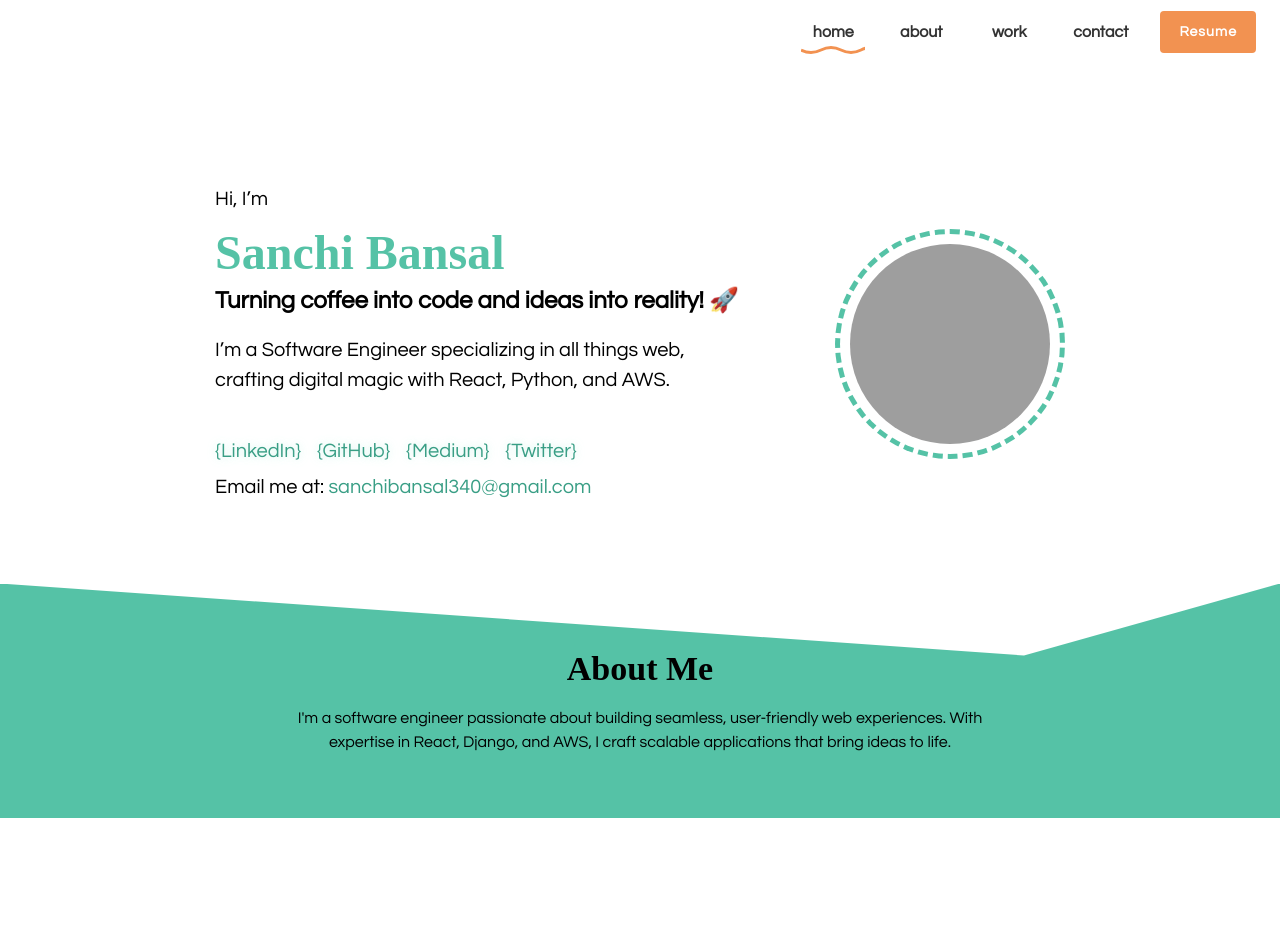
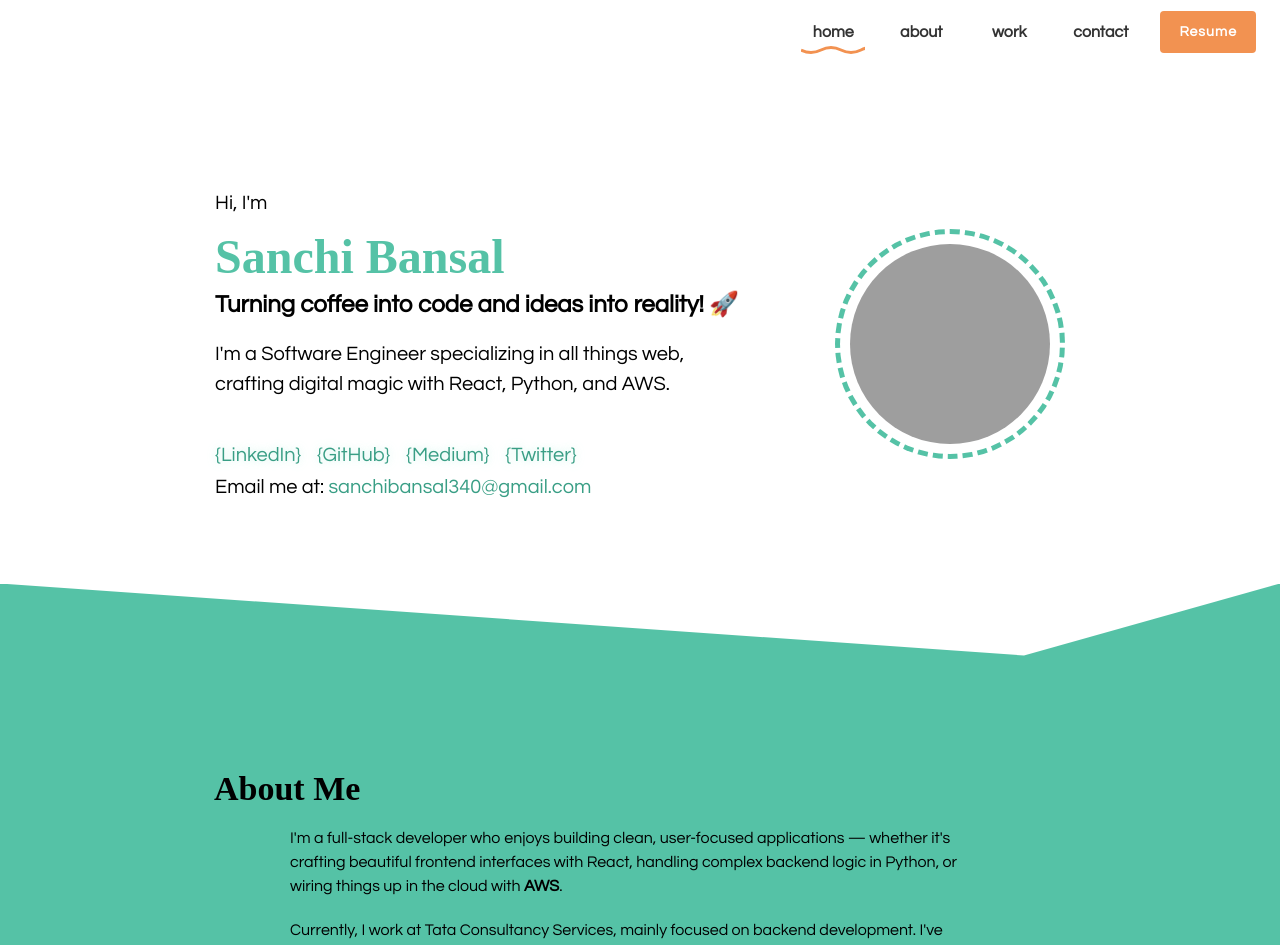
Before and after one commit to sanchibansal340/sanchibansal340.github.io, a React (Create React App) app: page / in a window 1280 px wide. Shown: the top 945 px of the page. Before the commit the page ends 818 px from the top, so only its background shows below. Built offline with nearby package versions, Linux system fonts and the light colour scheme; grey boxes are pictures that could not be loaded; a web font is replaced by a local one.

Commit message:
Add. about section with higlighted words, fix animations

```diff
--- a/package.json
+++ b/package.json
@@ -20,7 +20,7 @@
         "build": "react-scripts build",
         "test": "react-scripts test",
         "eject": "react-scripts eject",
-        "pretty": "prettier --write \"./**/*.{js,jsx,mjs,cjs,ts,tsx,json}\"",
+        "pretty": "prettier --write \"./**/*.{js,jsx,json,md}\"",
         "prepare": "husky"
     },
     "eslintConfig": {
--- a/src/components/About/About.js
+++ b/src/components/About/About.js
@@ -1,12 +1,18 @@
 import React from 'react'
 import { Box, Typography, Container, useTheme } from '@mui/material'
+import AboutData from './About.json'
+import { highlightWords } from '../../utils'
 
 const About = () => {
     const theme = useTheme()
     return (
-        <Box sx={{ bgcolor: '#55c2a6', textAlign: 'center', py: 8 }}>
-            {/* About Me Content */}
-            <Container maxWidth="md">
+        <Box sx={{ bgcolor: 'primary.main', py: 8 }}>
+            {/* <Grid2 container direction='row' justifyContent="center"
+                alignItems="center"
+                spacing={4} sx={{mt: 15, maxWidth: '90%', mx: 'auto'}}> */}
+            {/* About Me Heading */}
+            {/* <Grid2 item> */}
+            <Container maxWidth="md" sx={{ pt: 15 }}>
                 <Typography
                     variant="h4"
                     sx={{
@@ -17,16 +23,28 @@ const About = () => {
                 >
                     About Me
                 </Typography>
-                <Typography
-                    variant="body1"
-                    sx={{ maxWidth: '700px', mx: 'auto' }}
-                >
-                    I'm a software engineer passionate about building seamless,
-                    user-friendly web experiences. With expertise in React,
-                    Django, and AWS, I craft scalable applications that bring
-                    ideas to life.
-                </Typography>
+                {/* </Grid2> */}
+                {/* About Me Content */}
+                {/* <Grid2 item> */}
+                {AboutData.aboutContent.map((paragraph, idx) => (
+                    <Box key={idx}>
+                        <Typography
+                            variant="body1"
+                            sx={{
+                                maxWidth: '700px',
+                                mx: 'auto',
+                                fontSize: '1rem',
+                            }}
+                        >
+                            {highlightWords(paragraph)}
+                        </Typography>
+                        <br />
+                        {idx === AboutData.aboutContent.length - 2 && <br />}
+                    </Box>
+                ))}
             </Container>
+            {/* </Grid2> */}
+            {/* </Grid2> */}
         </Box>
     )
 }
--- a/src/components/Landing/Landing.js
+++ b/src/components/Landing/Landing.js
@@ -1,6 +1,6 @@
 import React from 'react'
 import { Box, Typography, Grid2, Avatar, useTheme } from '@mui/material'
-import jsonData from './Landing.json'
+import LandingData from './Landing.json'
 import MyPic from '../../assets/my_img.png'
 
 const Landing = () => {
@@ -22,12 +22,21 @@ const Landing = () => {
                 container
                 columnSpacing={12}
                 rowSpacing={6}
-                sx={{ alignItems: 'center', maxWidth: '90%', mx: 'auto' }}
+                alignItems="center"
+                // 800-947 -> width: 100%,  colspacing: 0
+                sx={{
+                    maxWidth: '90%',
+                    mx: 'auto',
+                    '@media (min-width:800px) and (max-width:948px)': {
+                        maxWidth: '100%',
+                        '--Grid-columnSpacing': 0,
+                    },
+                }}
             >
                 {/* Left Section - Text */}
                 <Grid2 item xs={12} md={5} sx={{ mx: 'auto' }}>
                     <Typography variant="h6" sx={{ mb: 1 }}>
-                        Hi, I’m
+                        Hi, I'm
                     </Typography>
                     <Typography
                         variant="h3"
@@ -50,14 +59,14 @@ const Landing = () => {
                         variant="body1"
                         sx={{ mt: 2, fontSize: '1.25rem' }}
                     >
-                        I’m a Software Engineer specializing in all things web,{' '}
+                        I'm a Software Engineer specializing in all things web,{' '}
                         <br />
                         crafting digital magic with React, Python, and AWS.
                     </Typography>
                     {/* Links */}
                     <Box sx={{ mt: 5, fontSize: '1.25rem', fontWeight: 500 }}>
                         <Box sx={{ mb: '0.2rem' }}>
-                            {jsonData.socials.map((social) => (
+                            {LandingData.socials.map((social) => (
                                 <Typography
                                     variant="h6"
                                     component="a"
@@ -83,7 +92,7 @@ const Landing = () => {
                                 </Typography>
                             ))}
                         </Box>
-                        <Typography variant="h6">
+                        <Typography variant="h6" sx={{ lineHeight: 1.2 }}>
                             Email me at:{' '}
                             <Box
                                 component="a"
@@ -130,6 +139,7 @@ const Landing = () => {
             {/* Bottom Section - Background Shape */}
             <Box
                 sx={{
+                    mt: 10,
                     width: '100%',
                     height: '80px',
                     position: 'absolute',
--- a/src/styles/animations.css
+++ b/src/styles/animations.css
@@ -7,8 +7,8 @@
     background-repeat: no-repeat;
     transition:
         color 0.5s ease,
-        background-size 0.3s,
-        background-position 0s 0.3s; /*change after the size immediately*/
+        background-size 0.4s,
+        background-position 0s 0.4s; /*change after the size immediately*/
 }
 
 .underline-animation:hover {
--- /dev/null
+++ b/src/utils/index.js
@@ -0,0 +1 @@
+export { highlightWords } from './textUtils/highlightwords'
--- /dev/null
+++ b/src/utils/textUtils/highlightWords.json
@@ -0,0 +1,16 @@
+{
+    "linkWords": [
+        {
+            "words": [
+                "AWS Developer Associate certification",
+                "AWS Developer Associate certificate"
+            ],
+            "url": "https://www.credly.com/badges/9907a5da-590f-4e5f-9109-a9b29949a56c/public_url"
+        }
+    ],
+    "boldWords": [
+        {
+            "words": ["AWS"]
+        }
+    ]
+}
--- /dev/null
+++ b/src/utils/textUtils/highlightwords.js
@@ -0,0 +1,87 @@
+import highlightedWords from './highlightWords.json'
+
+// Utility to escape regex special characters
+function escapeRegExp(str) {
+    return String(str).replace(/[.*+?^${}()|[\]\\]/g, '\\$&')
+}
+
+function getHighlightedWords(
+    wordType,
+    { isArrayData = true, valueFrom = null } = {}
+) {
+    const params = { isArrayData, valueFrom }
+    var words = null
+
+    if (params.isArrayData === true) {
+        words = []
+        for (let i in highlightedWords[wordType]) {
+            const wordConfig = highlightedWords[wordType][i]
+            const mergedWords = words.concat(wordConfig['words'])
+            words = mergedWords
+        }
+    } else {
+        words = {}
+        for (let i in highlightedWords[wordType]) {
+            const wordConfig = highlightedWords[wordType][i]
+            for (let j in wordConfig['words']) {
+                words[wordConfig['words'][j]] = wordConfig[params.valueFrom]
+            }
+        }
+    }
+
+    return words
+}
+
+export function highlightWords(text) {
+    const boldWords = getHighlightedWords('boldWords')
+    const linkWords = getHighlightedWords('linkWords', {
+        isArrayData: false,
+        valueFrom: 'url',
+    })
+    const skipWords = Object.keys(linkWords)
+
+    let placeholderMap = {}
+    let processedText = text
+
+    // Step 1: Replace skip phrases with unique placeholders
+    skipWords.forEach((phrase, index) => {
+        const placeholder = `__PLACEHOLDER_${index}__`
+        placeholderMap[placeholder] = phrase
+
+        const safeRegex = new RegExp(escapeRegExp(phrase), 'g')
+        processedText = processedText.replace(safeRegex, placeholder)
+    })
+
+    console.log('processed text', processedText)
+    console.log(placeholderMap)
+
+    // Step 2: Build regex only from boldWords that are not part of skip/link phrases
+    const filteredBoldWords = boldWords.filter(
+        (word) => !skipWords.includes(word)
+    )
+    const pattern = `\\b(${filteredBoldWords.map(escapeRegExp).join('|')})\\b`
+    const parts = processedText.split(new RegExp(pattern, 'gi'))
+
+    // Step 3: Reconstruct and restore skip phrases
+    const result = parts.map((part, i) => {
+        if (filteredBoldWords.includes(part)) {
+            return <strong key={i}>{part}</strong>
+        }
+
+        if (part.includes(placeholderMap[part])) {
+            const linkWord = placeholderMap[part]
+            ;<a
+                key={i}
+                href={linkWords[linkWord]}
+                target="_blank"
+                rel="noopener noreferrer"
+            >
+                {linkWord}
+            </a>
+        }
+
+        return part
+    })
+
+    return result
+}
```
Also changed, not shown: 1 other file (tests, documents, lock files or other folders).
